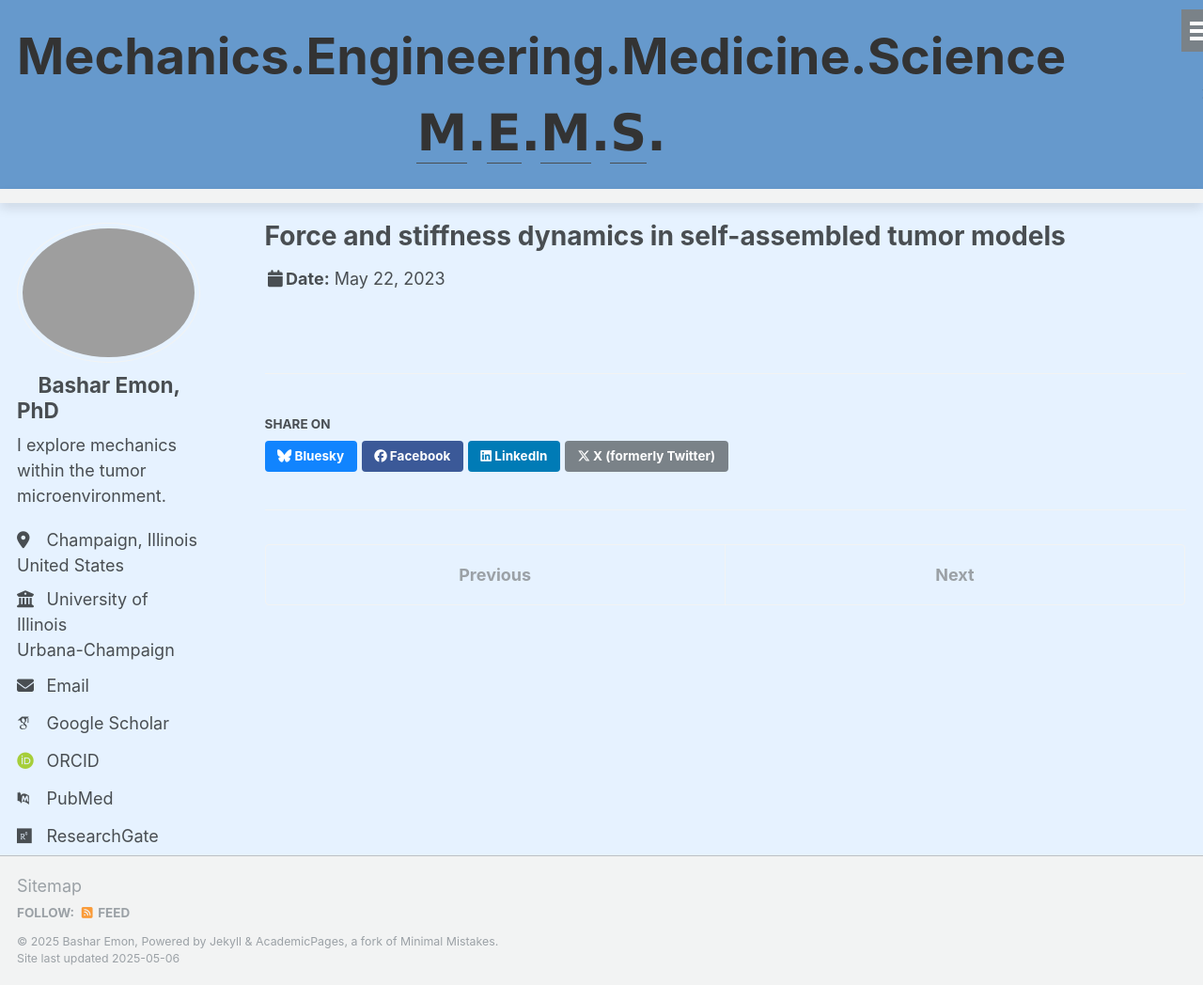
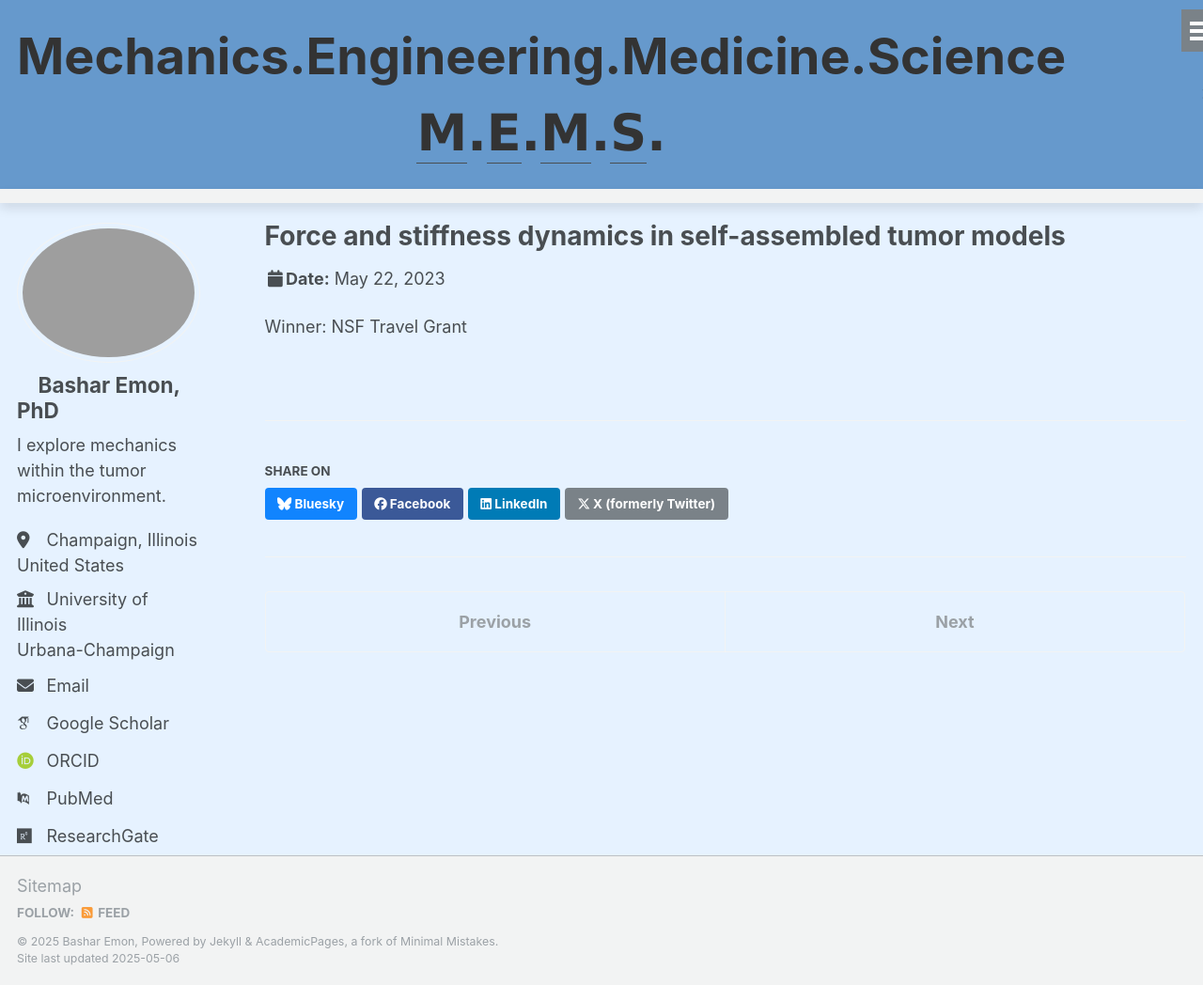
Before and after one commit to BasharEmon/BasharEmon.github.io, a Jekyll site: the page built from _talks/MWTME_2023.md, in a window 1280 px wide and 1048 px high. Shown: the whole window at 94% size. Built offline with Jekyll 4.4.1, drawn with Linux system fonts in a browser that asks for light colours; some web fonts are replaced.

Commit message:
Update MWTME_2023.md

```diff
--- a/_talks/MWTME_2023.md
+++ b/_talks/MWTME_2023.md
@@ -1,9 +1,11 @@
 ---
 title: "Force and stiffness dynamics in self-assembled tumor models"
 collection: talks
-type: "Poster"
+type: "NSF Travel Grant winner Poster"
 permalink: /talks/MWTME_2023
 venue: "Midwest Tumor Microenvironment Meeting at the University of Purdue University"
 date: 2023-05-22
 location: "West Lafayette, IN, USA"
 ---
+
+Winner: NSF Travel Grant
```
